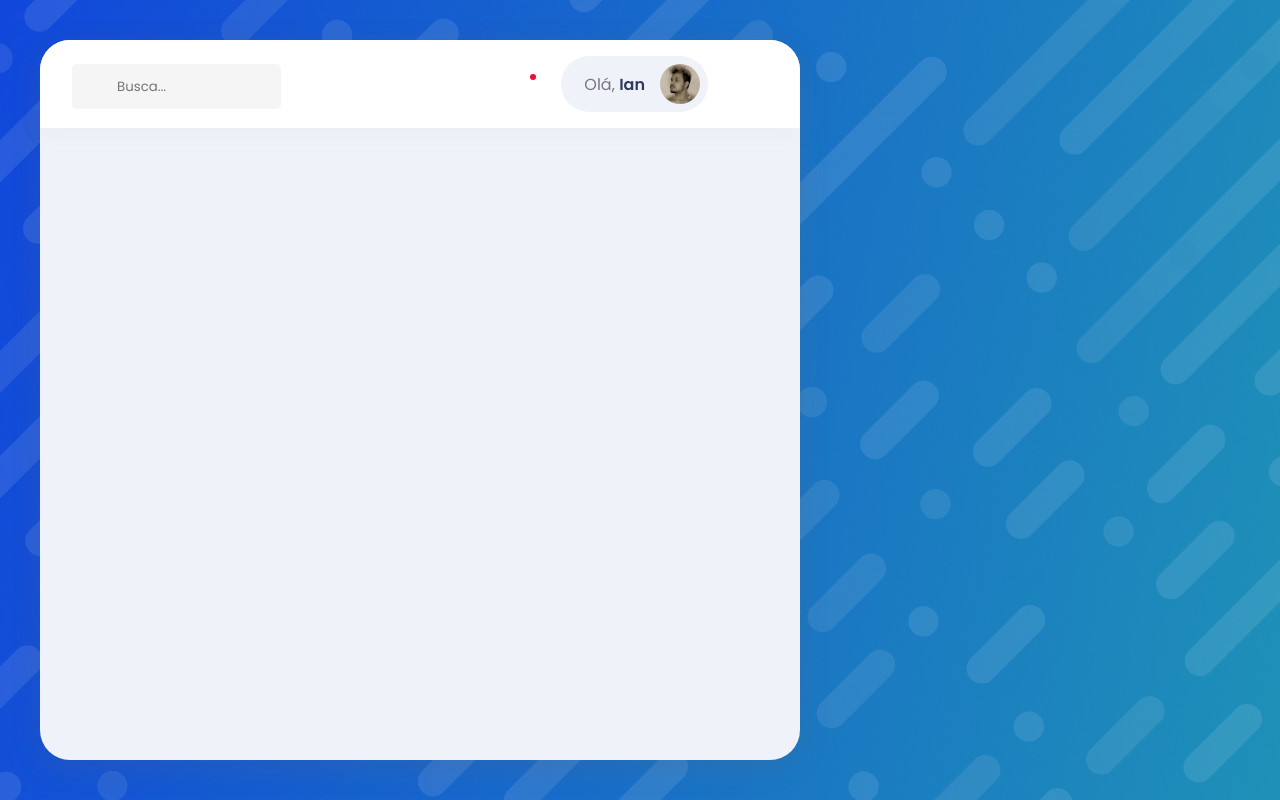
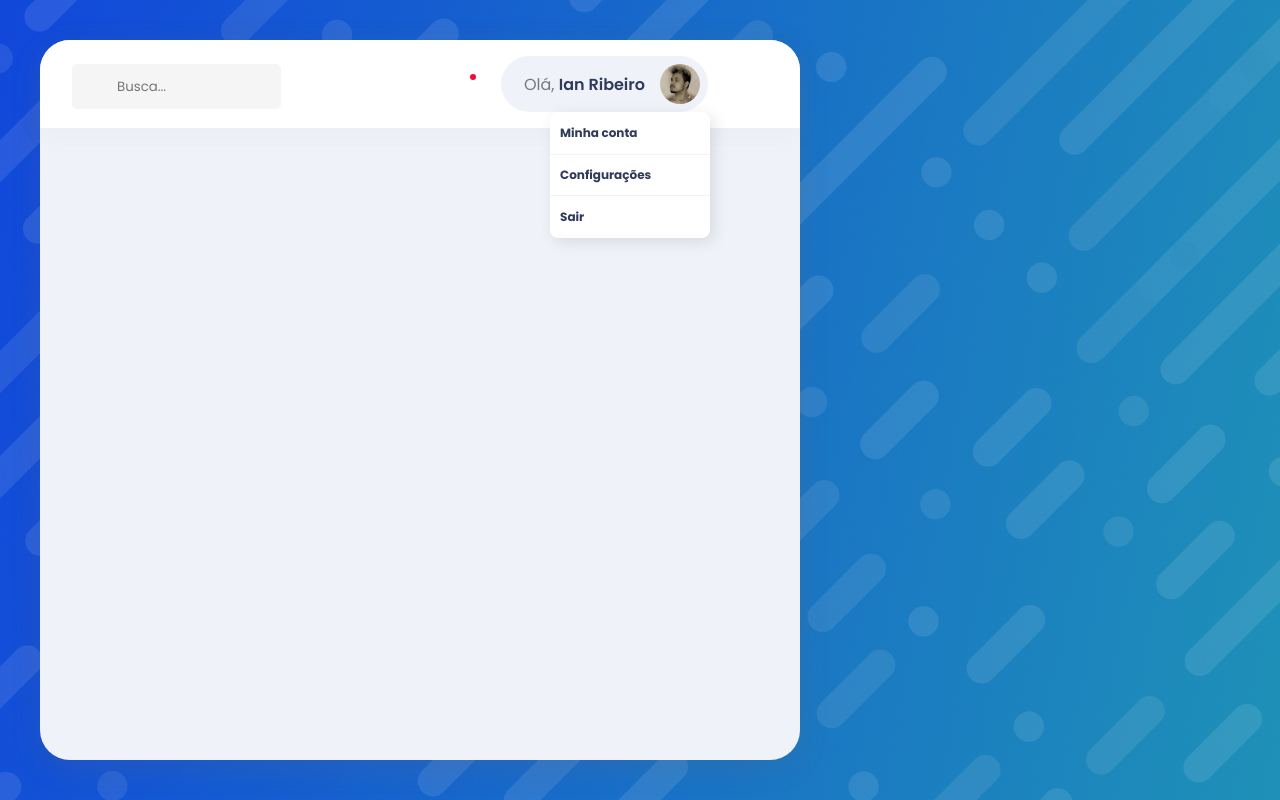
Before and after one commit to IanRMS/celcoin-front-test, a React (Create React App) app: page / in a window 1280 px wide. Built offline with nearby package versions, Linux system fonts and the light colour scheme.

Commit message:
submenu working

```diff
--- a/src/Components/Header/index.tsx
+++ b/src/Components/Header/index.tsx
@@ -1,4 +1,4 @@
-import React from "react";
+import React, { useEffect, useRef, useState } from "react";
 import { Icon } from "@iconify/react";
 import searchOutlined from "@iconify-icons/ant-design/search-outlined";
 import baselineSettings from "@iconify-icons/ic/baseline-settings";
@@ -16,9 +16,33 @@ import {
   UserContent,
   UserContentImage,
   UserContextText,
+  SubMenuContainer,
+  SubMenuOption,
+  SubMenuOptionsText,
 } from "./styles";
 
 function Header() {
+  const [isMenuOpen, setIsMenuOpen] = useState(true);
+
+  const submenu = useRef<HTMLDivElement>(null);
+
+  const handleClick = (e: any) => {
+    if (!submenu.current) {
+      return;
+    }
+    if (submenu.current.contains(e.target)) {
+      setIsMenuOpen(false);
+    }
+    setIsMenuOpen(false);
+  };
+
+  useEffect(() => {
+    document.addEventListener("mousedown", handleClick);
+    return () => {
+      document.removeEventListener("mousedown", handleClick);
+    };
+  }, []);
+
   return (
     <Container>
       <SearchInputContainer>
@@ -33,9 +57,9 @@ function Header() {
           <Icon icon={baselineNotifications} width={20} color="#2C2E3D" />
         </IconButton>
 
-        <UserContent>
+        <UserContent onClick={() => setIsMenuOpen(!isMenuOpen)}>
           <UserContextText>
-            Olá, <strong>Ian</strong>
+            Olá, <strong>Ian Ribeiro</strong>
           </UserContextText>
           <UserContentImage src={UserImage} />
         </UserContent>
@@ -44,6 +68,19 @@ function Header() {
           <Icon icon={roundApps} width={24} color="#2C2E3D" />
         </IconButton>
       </HeaderRow>
+      {isMenuOpen && (
+        <SubMenuContainer ref={submenu}>
+          <SubMenuOption>
+            <SubMenuOptionsText>Minha conta</SubMenuOptionsText>
+          </SubMenuOption>
+          <SubMenuOption>
+            <SubMenuOptionsText>Configurações</SubMenuOptionsText>
+          </SubMenuOption>
+          <SubMenuOption>
+            <SubMenuOptionsText>Sair</SubMenuOptionsText>
+          </SubMenuOption>
+        </SubMenuContainer>
+      )}
     </Container>
   );
 }
--- a/src/Components/Header/styles.tsx
+++ b/src/Components/Header/styles.tsx
@@ -127,3 +127,39 @@ export const UserContextText = styled.span`
     color: #303b5b;
   }
 `;
+
+export const SubMenuContainer = styled.div`
+  position: absolute;
+  min-width: 160px;
+  top: 72px;
+  right: 90px;
+  border-radius: 8px;
+  box-shadow: 4px 4px 16px rgba(0, 0, 0, 0.1);
+  background-color: #fff;
+
+  button:nth-child(2) {
+    border-bottom: 1px solid rgba(0, 0, 0, 0.05);
+    border-top: 1px solid rgba(0, 0, 0, 0.05);
+  }
+`;
+
+export const SubMenuOption = styled.button`
+  width: 100%;
+  height: 42px;
+  display: flex;
+  align-items: center;
+  padding-left: 10px;
+  background-color: transparent;
+  transition: 0.3s ease-out;
+
+  &:hover {
+    background-color: rgba(0, 0, 0, 0.02);
+  }
+`;
+
+export const SubMenuOptionsText = styled.span`
+  color: #303b5a;
+  font-weight: 700;
+  font-size: 12px;
+  line-height: 18px;
+`;
--- a/src/globalStyles.js
+++ b/src/globalStyles.js
@@ -19,8 +19,12 @@ input, button {
   outline: none;
 }
 
-input {
+input, button{
   font-family: Poppins, sans-serif;
+}
+
+button {
+  cursor: pointer;
 }
 `;
 
```
